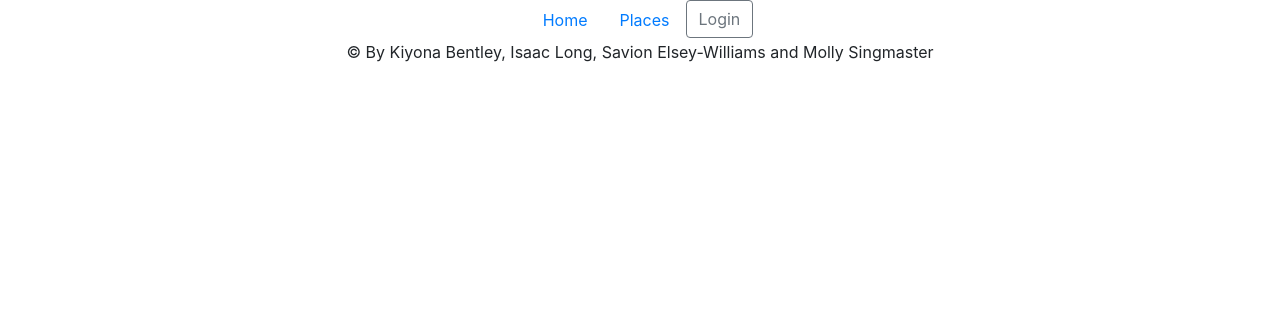
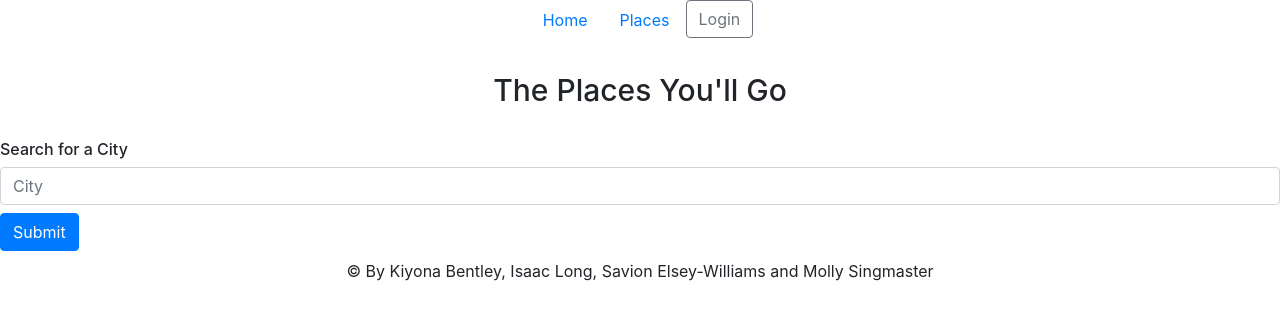
Before and after one commit to isaaclong26/ThePlacesYoullGo, a React (Create React App) app in the folder client/: page /places in a window 1280 px wide. Shown: the top 320 px of the page. Built offline with nearby package versions, Linux system fonts and the light colour scheme.

Commit message:
added styles to the search in places

```diff
--- a/client/src/App.js
+++ b/client/src/App.js
@@ -3,6 +3,7 @@ import React, { useState } from 'react';
 import Home from './pages/Home';
 import Login from './pages/Login';
 import Bucket from './pages/Bucket';
+import Places from './pages/Places';
 import Footer from './components/Footer';
 import Navbar from './components/Navbar';
 
@@ -20,6 +21,7 @@ function App() {
       <Route exact path = "/" element={<Home />}/>
       <Route exact path = "/login" element={<Login />}/>
       <Route exact path = "/bucket" element={<Bucket />}/>
+      <Route exact path = "/places" element={<Places />}/>
       </Routes>
       <Footer />
       </Router>
--- a/client/src/components/Navbar.js
+++ b/client/src/components/Navbar.js
@@ -17,7 +17,7 @@ export default function Header({ currentPage, handlePageChange }) {
           </Nav.Item>
           <Nav.Item>
             <Nav.Link
-              href="#places"
+              href="/places"
               onClick={() => handlePageChange("Places")}
             >
               Places
--- a/client/src/pages/Home.js
+++ b/client/src/pages/Home.js
@@ -1,6 +1,6 @@
 import React from "react";
 import Carousel from "../components/Carousel";
-import { Card, ListGroup } from "react-bootstrap";
+import { ListGroup } from "react-bootstrap";
 import "../components/css/home_style.css";
 function Home() {
   return (
--- /dev/null
+++ b/client/src/pages/Places.js
@@ -0,0 +1,18 @@
+import React from "react";
+import Form from "react-bootstrap/Form";
+import Button from "react-bootstrap/Button";
+
+function Places() {
+    return (
+        <div>
+            <h1>The Places You'll Go</h1>
+            <h6>Search for a City</h6>
+            <Form>
+                <Form.Control className="mb-2" placeholder="City"/>
+                <Button type="submit" className="mb-2">Submit</Button>
+            </Form>
+        </div>
+    );
+}
+
+export default Places;
```
